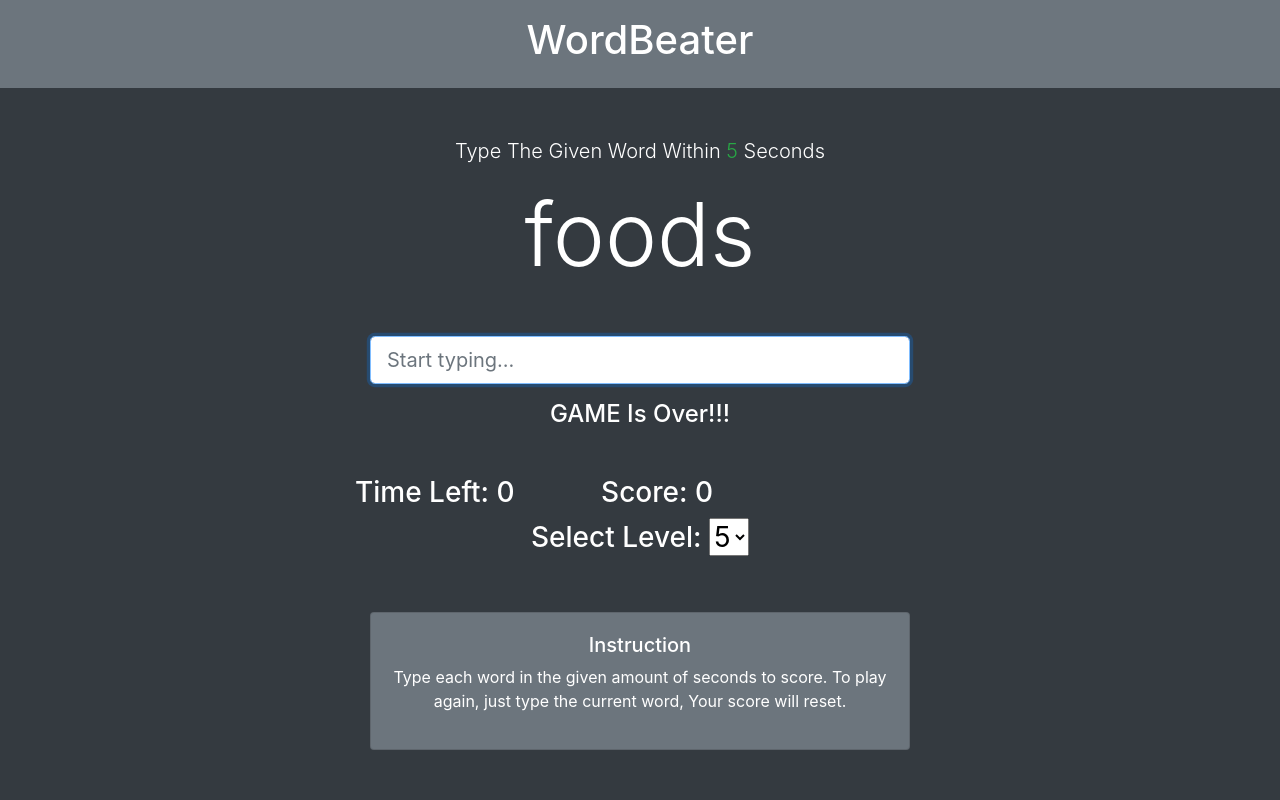
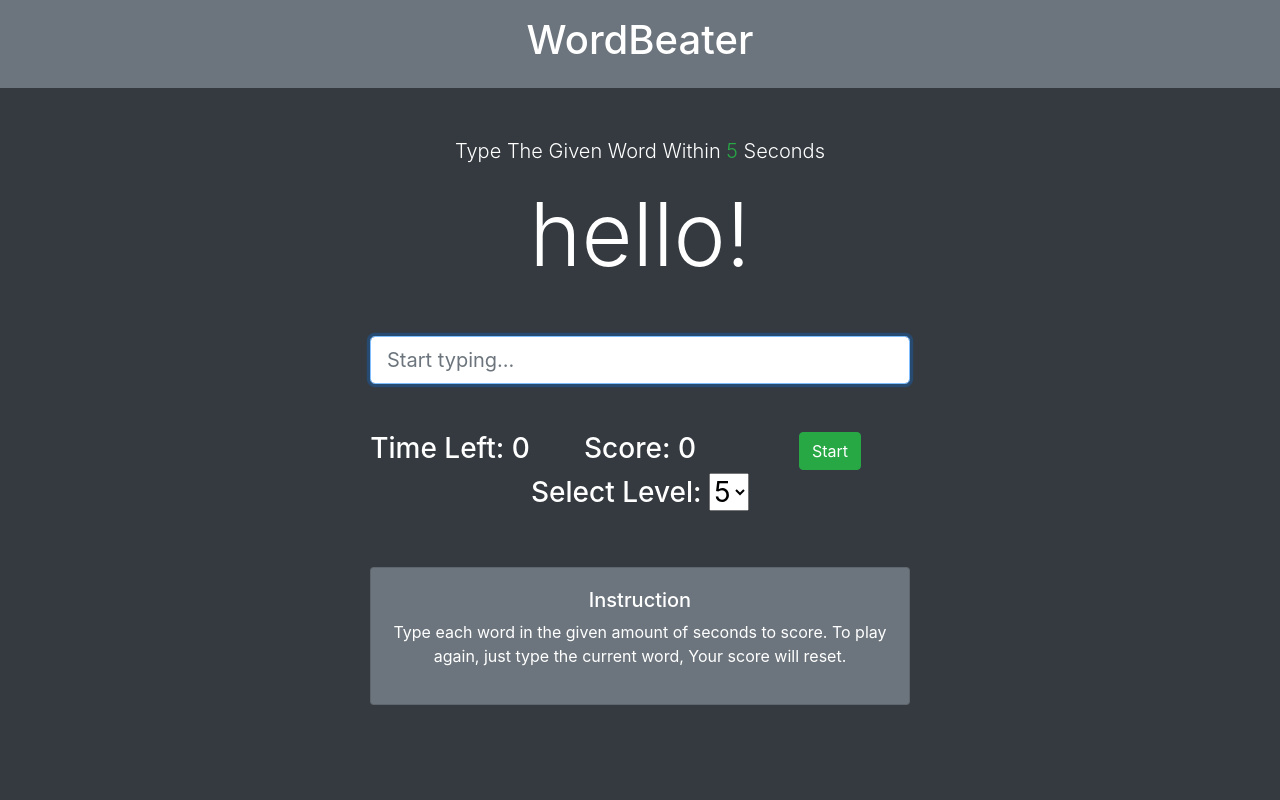
Before and after one commit to nooralamkhansujon/typeing_game_using_js, a plain HTML site: page index.html in a window 1280 px wide. Drawn offline with Linux system fonts and the light colour scheme.

Commit message:
main.js file modified

```diff
--- a/index.html
+++ b/index.html
@@ -24,21 +24,27 @@
                   Seconds
               </p>
               <h2 class="display-2 mb-5" id="current-word">hello!</h2>
-              <input type="text" class="form-control form-control-lg" placeholder="Start typing..." id="word-input" autofocus/>
+              <input type="text" class="form-control form-control-lg"
+              placeholder="Start typing..." id="word-input" autofocus/>
               <h4 class="mt-3" id="message"></h4>
 
               <!-- Time & Score columns  -->
               <div class="row mt-5">
-                  <div class="col-md-">
+                  <div class="col-md-4">
                        <h3>Time Left:
                         <span id="time">0</span>
                       </h3>
                   </div>
-                  <div class="col-md-6">
+                  <div class="col-md-4">
                        <h3>Score:
                         <span id="score">0</span>
                       </h3>
                   </div>
+                  <div class="col-md-4">
+                      <button id="start"
+                      class="btn btn-success">Start</button>
+                    </div>
+
                   <div class="col-md-12">
                        <h3>Select Level:
                          <select class="" id="levels">
--- a/main.js
+++ b/main.js
@@ -1,20 +1,26 @@
-window.addEventListener('load',init);
+
 
 
 //GLOBALS
 
 // Avilable Levels
 const levels= {
-  easy:5,
-  medium:3,
+  easy:15,
+  medium:13,
   hard:2
 }
+let currentLevel = levels.medium;
+const Input_levels = document.getElementById('levels');
+let time  = currentLevel;
+//select levels
+Input_levels.addEventListener('change',function(e){
+  currentLevel = Number.parseInt(this.value)+1;
+  time         = currentLevel;
+  console.log(currentLevel);
+});
 
-//change the levels
-const currentLevel = levels.medium;
 
-let time =currentLevel;
-let score =0;
+let score = 0;
 let isPlaying;
 
 const wordInput    = document.querySelector('#word-input');
@@ -23,24 +29,26 @@ const scoreDisplay = document.querySelector('#score');
 const timeDisplay  = document.querySelector('#time');
 const message      = document.querySelector('#message');
 const seconds      = document.querySelector('#seconds');
+const start        = document.getElementById('start');
+
 
 const words =[
-  'hat',  'river','lucky',  'status','generate','stuborn','cocktail',
-  'runway',  'joke','developer','establishment',  'hero',  'football',
-  'thanks','wait','syncronous','asyncronous','direction','whichwill','love',
-  'arrange','citizen','flowers','goodmorning','nothing','happen','foods',
-  'rice','master'
-];
+  'hat',  'river','lucky',  'status','generate','stuborn','cocktail','runway',  'joke','developer','establishment',  'hero',  'football','thanks','wait','syncronous','asyncronous','direction','whichwill','love','arrange','citizen','flowers','goodmorning','nothing','happen','foods',
+  'rice','master'];
+
+
 
 //initialze game
-
 function init(){
   //Load word from array
   showWord(words);
+
   //start matching on word wordInput
   wordInput.addEventListener('click',startMatch);
+
   //Call countdown every second
   setInterval(countdown,1000);
+
   // Chek game status
   setInterval(checkStatus,50);
 }
@@ -78,7 +86,8 @@ function showWord(wordlist){
   /// Generate radnom array Index
   const randIndex = Math.floor(Math.random()*wordlist.length);
   //Output random word
-  currentWord.innerHTML =wordlist[randIndex];
+  currentWord.innerHTML       =  wordlist[randIndex];
+  currentWord.classList.add('text-success');
 }
 function countdown()
 {
@@ -95,9 +104,14 @@ function countdown()
 }
 
 function checkStatus(){
-   if(!isPlaying & time ===0){
-      message.innerHTML = "GAME Is Over!!! ";
+   if(!isPlaying & time === 0){
+      message.innerHTML = "GAME Is Over!!!";
+      message.classList.add('text-danger');
       score=-1;
    }
 
 }
+
+
+
+start.addEventListener('click',init);
```
